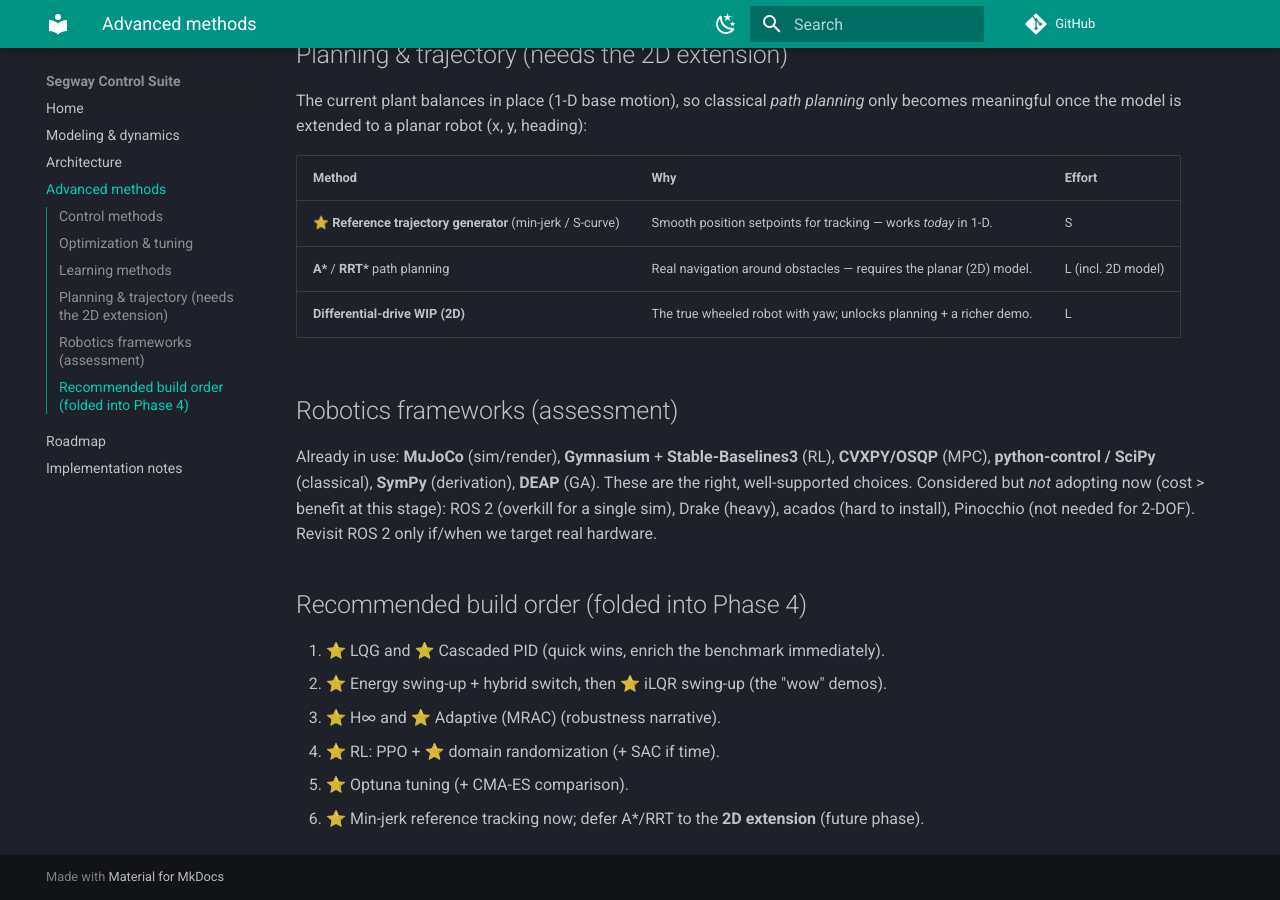
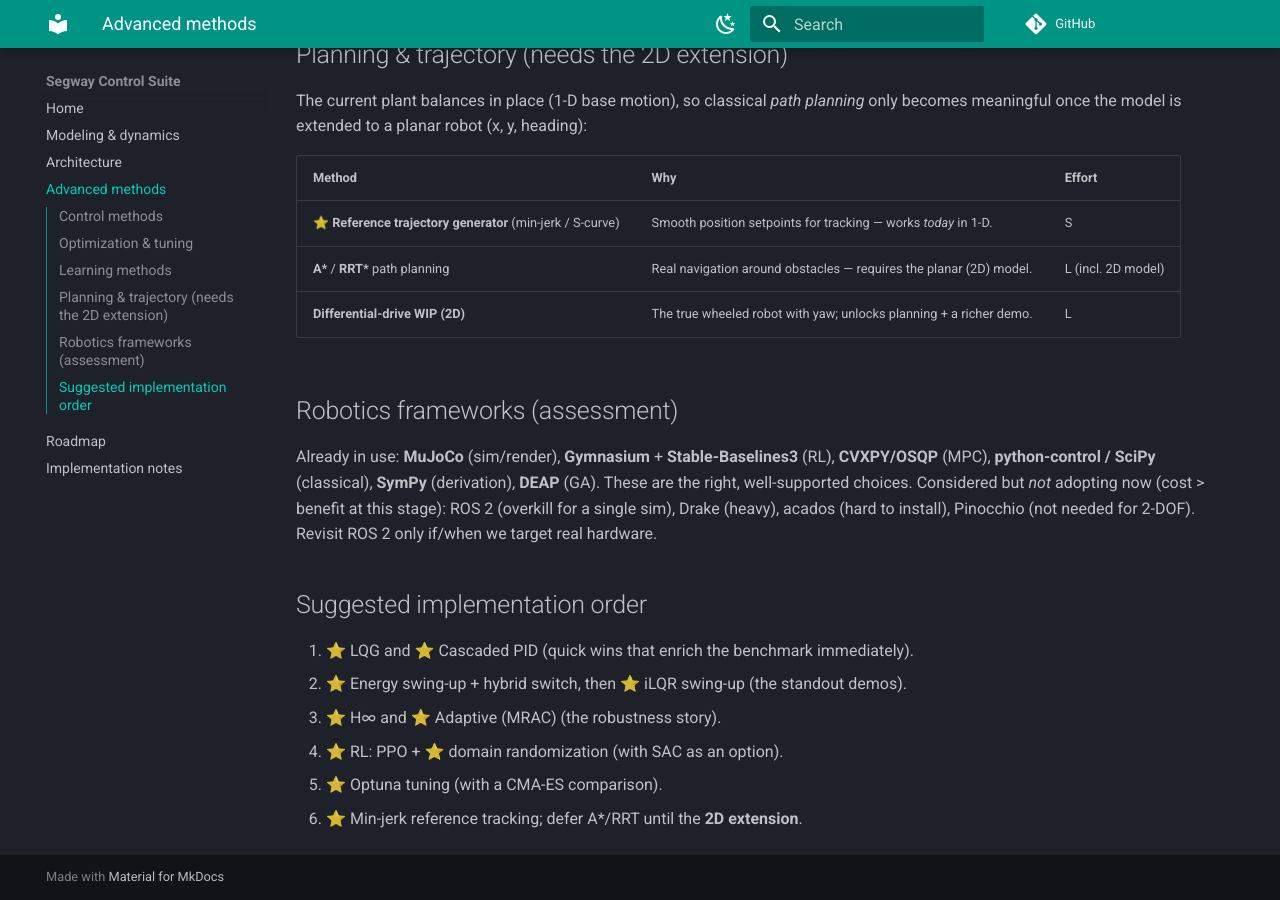
Before and after one commit to Manas-arumalla/segway-control-suite, an MkDocs documentation site: the page built from docs/advanced-methods.md, in a window 1280 px wide and 900 px high, scrolled down 1498 px. Built offline with MkDocs 1.6.1 and Material for MkDocs 9.7.7, drawn with Linux system fonts in a browser that asks for light colours; comment, search, counter and statistics services are not loaded.

Commit message:
Reword internal phase/planning references for neutral documentation
Drop '(folded into Phase 4)', 'future phase', and stray '(Phase N)' build-process cross-references from the docs, checkpoints, and code comments.

```diff
--- a/docs/advanced-methods.md
+++ b/docs/advanced-methods.md
@@ -54,11 +54,11 @@ now (cost > benefit at this stage): ROS 2 (overkill for a single sim), Drake (he
 acados (hard to install), Pinocchio (not needed for 2-DOF). Revisit ROS 2 only if/when we
 target real hardware.
 
-## Recommended build order (folded into Phase 4)
+## Suggested implementation order
 
-1. ⭐ LQG and ⭐ Cascaded PID (quick wins, enrich the benchmark immediately).
-2. ⭐ Energy swing-up + hybrid switch, then ⭐ iLQR swing-up (the "wow" demos).
-3. ⭐ H∞ and ⭐ Adaptive (MRAC) (robustness narrative).
-4. ⭐ RL: PPO + ⭐ domain randomization (+ SAC if time).
-5. ⭐ Optuna tuning (+ CMA-ES comparison).
-6. ⭐ Min-jerk reference tracking now; defer A\*/RRT to the **2D extension** (future phase).
+1. ⭐ LQG and ⭐ Cascaded PID (quick wins that enrich the benchmark immediately).
+2. ⭐ Energy swing-up + hybrid switch, then ⭐ iLQR swing-up (the standout demos).
+3. ⭐ H∞ and ⭐ Adaptive (MRAC) (the robustness story).
+4. ⭐ RL: PPO + ⭐ domain randomization (with SAC as an option).
+5. ⭐ Optuna tuning (with a CMA-ES comparison).
+6. ⭐ Min-jerk reference tracking; defer A\*/RRT until the **2D extension**.
```
Also changed, not shown: CHECKPOINTS.md (+6 -6 lines), docs/implementation-notes.md (+1 -1 lines), 2 other files.
